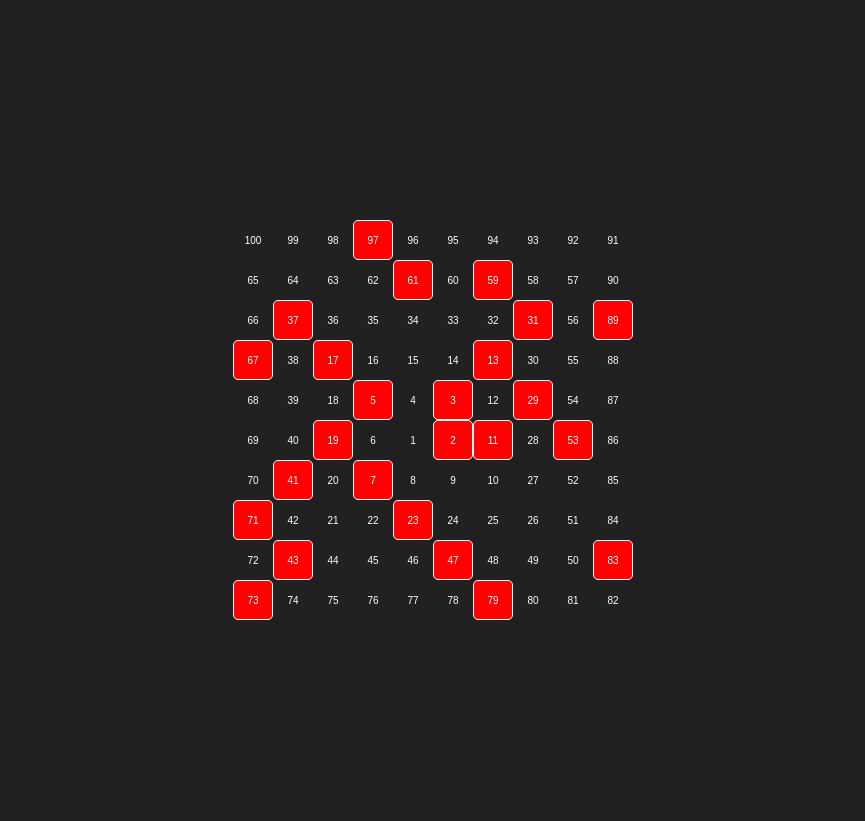
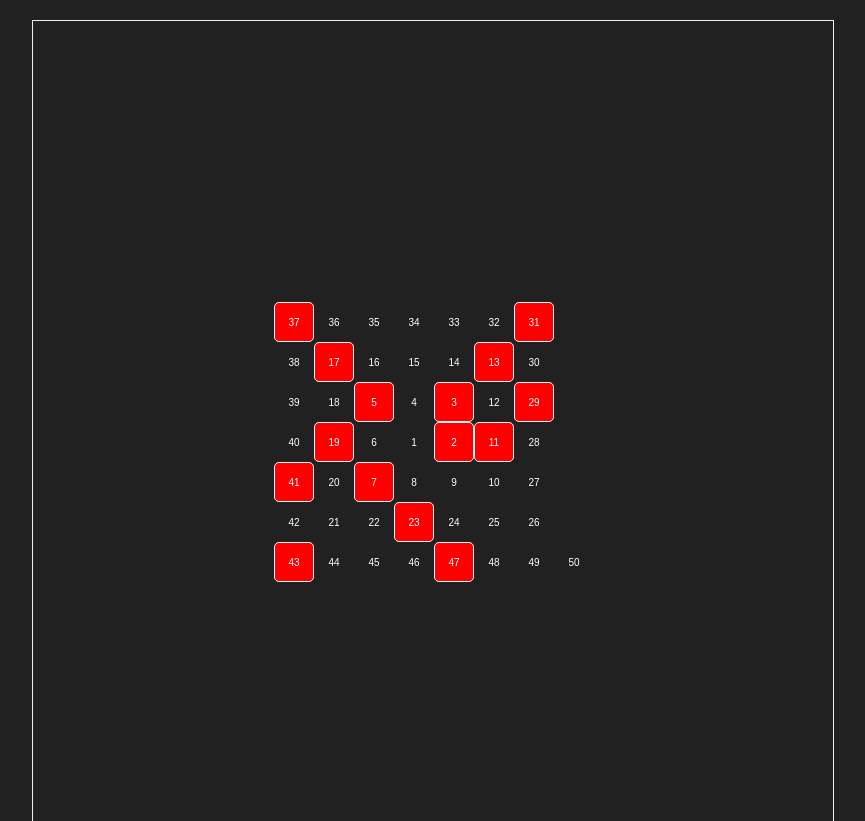
Before and after one commit to kalculata/prime-numbers-spiral, a plain HTML site: page index.html in a window 1280 px wide. Shown: the top 821 px of the page, without its empty margins (207-1072 px from the left). Drawn offline with Linux system fonts and the light colour scheme.

Commit message:
some changes

```diff
--- a/app.js
+++ b/app.js
@@ -92,4 +92,4 @@ function isPrime(n) {
   return true;
 }
 
-drawSpirale(100, 10);
+drawSpirale(400, 100);
--- a/style.css
+++ b/style.css
@@ -9,8 +9,8 @@ main {
   height: 800px;
   margin: 20px auto;
   position: relative;
-  /* overflow: hidden; */
-  /* border: 1px solid #eee; */
+  overflow: hidden;
+  border: 1px solid #eee;
 
 }
 .number {
```
